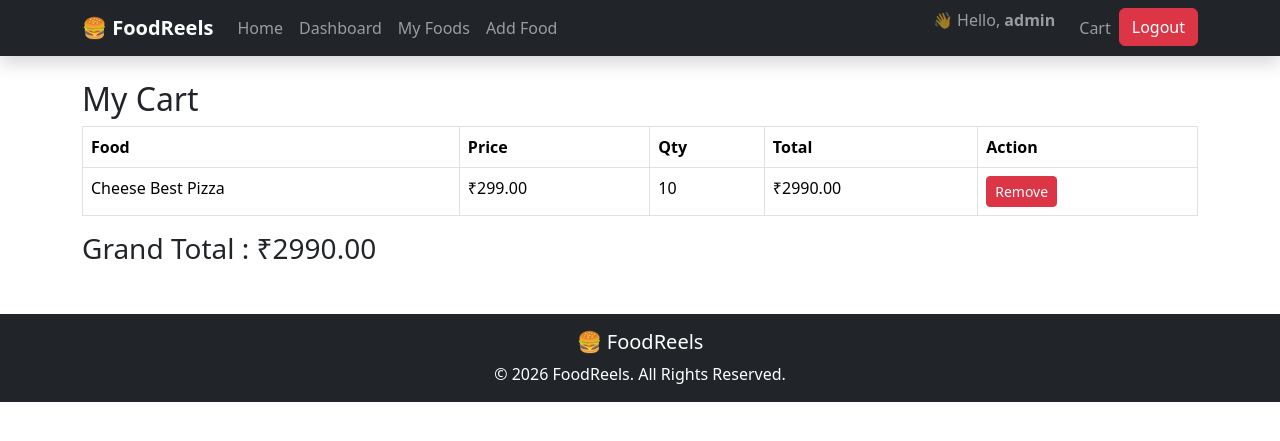
After one commit to satyamdev1415-create/Foodreel, a Django app: page /cart/ in a window 1280 px wide. The commit adds this page. Shown: the top 441 px of the page. Run offline with Django 5.2, Linux system fonts and the light colour scheme; a user stored in the database is signed in; data comes from the database, SQL or seed files in the repository; both versions use the stored data as it was after the commit; tables that the repository leaves empty hold one stand-in row (values such as "Sample post").

Commit message:
implements cart System

```diff
--- a/cart/admin.py
+++ b/cart/admin.py
@@ -1,3 +1,5 @@
 from django.contrib import admin
+from .models import Cart
+# Register your models here.
 
-# Register your models here.
+admin.site.register(Cart)
--- a/cart/models.py
+++ b/cart/models.py
@@ -1,3 +1,22 @@
 from django.db import models
+from django.conf import settings
+from foods.models import FoodItem
+# Create your models here.
 
-# Create your models here.
+
+class Cart(models.Model):
+    user = models.ForeignKey(settings.AUTH_USER_MODEL, on_delete=models.CASCADE)
+    food = models.ForeignKey(FoodItem, on_delete=models.CASCADE)
+    quantity = models.PositiveIntegerField(default=1)
+    created_at = models.DateTimeField(auto_now_add=True)
+
+
+    class Meta:
+        unique_together = ("user","food")
+
+    def total_price(self):
+        return self.food.price * self.quantity
+
+
+    def __str__(self):
+        return f"{self.user.username} - {self.food.name}"
--- /dev/null
+++ b/cart/urls.py
@@ -0,0 +1,9 @@
+from django.urls import path
+from .views import *
+
+
+urlpatterns = [
+    path("add/<int:pk>/",add_to_cart, name="add-cart"),
+    path("",cart_list, name="cart-list"),
+    path("remove/<int:pk>/",remove_cart,name="remove-cart"),
+]
--- a/cart/views.py
+++ b/cart/views.py
@@ -1,3 +1,45 @@
-from django.shortcuts import render
+from django.shortcuts import render, redirect, get_object_or_404
+from django.contrib.auth.decorators import login_required
+
+from foods.models import FoodItem
+from .models import Cart
 
 # Create your views here.
+@login_required
+def add_to_cart(request, pk):
+    food = get_object_or_404(FoodItem, id=pk)
+    cart_item,created = Cart.objects.get_or_create(
+        user=request.user,
+        food=food
+    )
+
+    if not created:
+        cart_item.quantity += 1
+        cart_item.save()
+
+    return redirect("cart-list")
+
+
+@login_required
+def cart_list(request):
+    cart_items = Cart.objects.filter(user=request.user)
+
+    total = sum(item.total_price()
+    for item in cart_items)
+
+    return render(request, "cart/cart_list.html", {
+        "cart_items":cart_items,
+        "total": total
+    })
+
+
+@login_required
+def remove_cart(request, pk):
+    item = get_object_or_404(
+        Cart,
+        id=pk,
+        user=request.user
+    )
+    item.delete()
+
+    return render("cart-list")
--- a/config/urls.py
+++ b/config/urls.py
@@ -25,6 +25,7 @@ urlpatterns = [
     path('account/',include('accounts.urls')),
     path('vendor/', include('vendors.urls')),
     path('',include('foods.urls')),
+    path('cart/',include('cart.urls')),
 ]
 
 if settings.DEBUG:
--- a/templates/base.html
+++ b/templates/base.html
@@ -85,6 +85,10 @@
                     </li>
 
                     <li class="nav-item">
+                        <a class="nav-link" href="{% url 'cart-list' %}">Cart</a>
+                    </li>
+
+                    <li class="nav-item">
 
                         <a
                             href="{% url 'logout' %}"
--- /dev/null
+++ b/templates/cart/cart_list.html
@@ -0,0 +1,58 @@
+{% extends "base.html" %}
+
+{% block content %}
+
+<h2>My Cart</h2>
+
+<table class="table table-bordered">
+
+<tr>
+
+<th>Food</th>
+
+<th>Price</th>
+
+<th>Qty</th>
+
+<th>Total</th>
+
+<th>Action</th>
+
+</tr>
+
+{% for item in cart_items %}
+
+<tr>
+
+<td>{{ item.food.name }}</td>
+
+<td>₹{{ item.food.price }}</td>
+
+<td>{{ item.quantity }}</td>
+
+<td>₹{{ item.total_price }}</td>
+
+<td>
+
+<a href="{% url 'remove-cart' item.id %}"
+class="btn btn-danger btn-sm">
+
+Remove
+
+</a>
+
+</td>
+
+</tr>
+
+{% endfor %}
+
+</table>
+
+<h3>
+
+Grand Total : ₹{{ total }}
+
+</h3>
+
+{% endblock %}
--- a/templates/foods/food_detail.html
+++ b/templates/foods/food_detail.html
@@ -33,9 +33,7 @@
             {{ food.description }}
         </p>
 
-        <button class="btn btn-primary">
-            Add To Cart
-        </button>
+        <a href="{% url 'add-cart' food.id %}" class="btn btn-primary">Add To Cart</a>
 
         <button class="btn btn-success">
             Buy Now
```
Also changed, not shown: cart/migrations/0001_initial.py (added), db.sqlite3.
